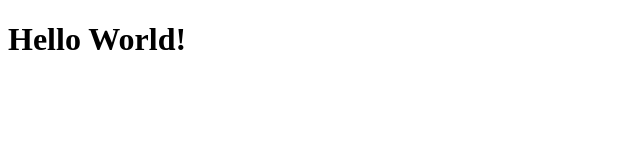
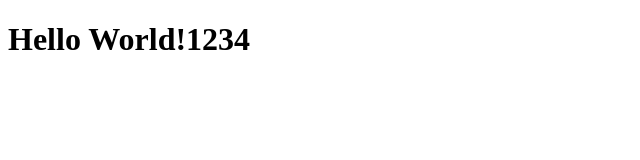
Before and after one commit to JollyRoger5150/Test, a plain HTML site: page index(Empty)/index.html in a window 1280 px wide. Shown: the whole page, without its empty margins (0-640 px from the left). Drawn offline with Linux system fonts and the light colour scheme.

Commit message:
Update index.html

```diff
--- a/index(Empty)/index.html
+++ b/index(Empty)/index.html
@@ -6,6 +6,6 @@
     <title>Test</title>
 </head>
 <body>
-    <h1>Hello World!</h1>
+    <h1>Hello World!1234</h1>
 </body>
 </html>
```
